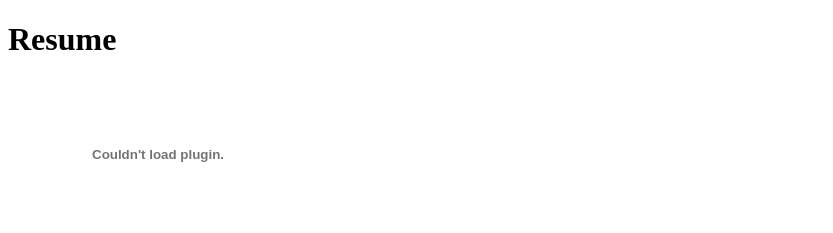
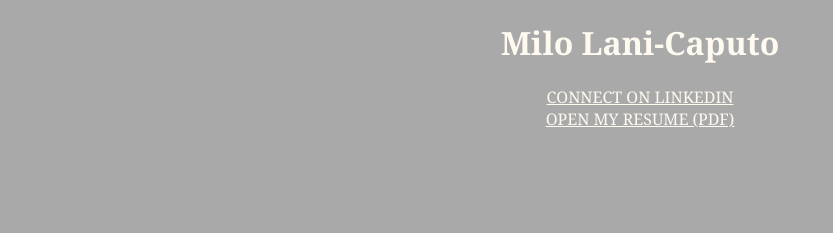
Before and after one commit to mlanicaputo/mlanicaputo.github.io, a plain HTML site: page index.html in a window 1280 px wide. Shown: the whole page, without its empty margins (0-833 px from the left). Drawn offline with Linux system fonts and the light colour scheme.

Commit message:
Add links and style

```diff
--- a/index.html
+++ b/index.html
@@ -2,19 +2,26 @@
 <html lang="en">
 
   <head>
-    <title>
-        Milo Lani-Caputo
-    </title>
+    <link rel="stylesheet" href="./style.css">
+
+    <title>Milo Lani-Caputo</title>
+    <center>
+      <h1>Milo Lani-Caputo</h1>
+    </center>
   </head>
 
   <body>
-    <h1>
-        Resume
-    </h1>
+    <p1>
+      <center>
+        <a href="https://www.linkedin.com/in/milo-lc">CONNECT ON LINKEDIN</a>
+      </center>
+    </p1>
 
-    <object data="./resume.pdf">
-
-    </object>
+    <p2>
+      <center>
+        <a href="./resume.pdf">OPEN MY RESUME (PDF)</a>
+      </center>
+    </p2>
   </body>
 
 </html>
--- /dev/null
+++ b/style.css
@@ -0,0 +1,5 @@
+* {
+    font-family: Georgia, 'Times New Roman', Times, serif;
+    background-color: darkgray;
+    color: floralwhite;
+}
```
